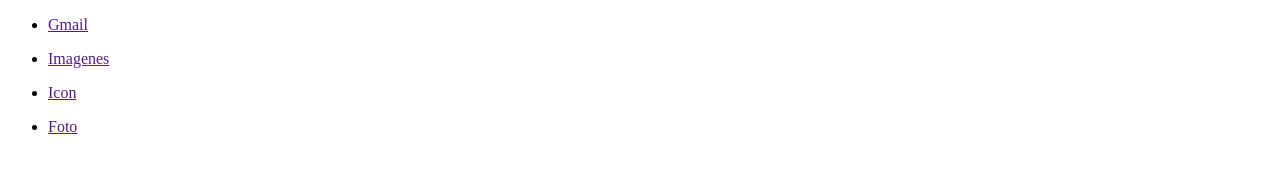
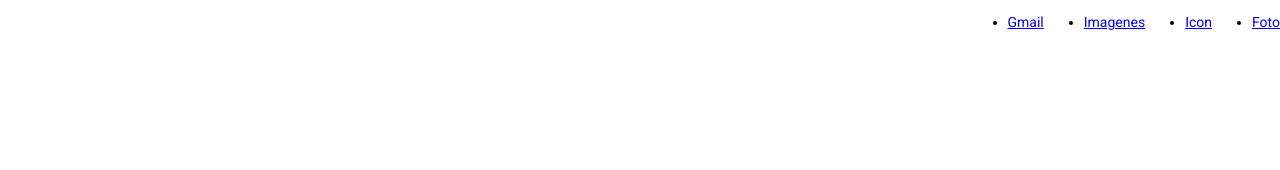
Before and after one commit to eacmGH/google_clone_tutorial, a plain HTML site: page index.html in a window 1280 px wide. Drawn offline with Linux system fonts and the light colour scheme.

Commit message:
usando BEM con guia de IA para una buena practica, primeros reseteos en estilos basicos y uso de flex en nav

```diff
--- a/css/style.css
+++ b/css/style.css
@@ -0,0 +1,19 @@
+@import url('https://fonts.googleapis.com/css2?family=Roboto:ital,wght@0,100;0,300;0,400;0,500;0,700;0,900;1,100;1,300;1,400;1,500;1,700;1,900&display=swap');
+
+body {
+  margin: 0;
+  padding: 0;
+  font-size: 14px;
+  font-family: 'Roboto', 'Arial', sans-serif;
+  box-sizing: border-box;
+}
+
+.header {
+  width: 100%;
+  height: 60px;
+}
+
+.main-nav {
+  display: flex;
+  justify-content: flex-end;
+}
--- a/index.html
+++ b/index.html
@@ -7,19 +7,19 @@
   <title>Document</title>
 </head>
 <body>
-  <header>
-    <nav>
-      <ul>
-        <li><a href="">Gmail</a></li>
+  <header class="header">
+    <nav class="main-nav">
+      <ul class="main-nav__list">
+        <li class="main-nav__item"><a class="main-nav__link" href="#">Gmail</a></li>
       </ul>
-      <ul>
-        <li><a href="">Imagenes</a></li>
+      <ul class="main-nav__list">
+        <li class="main-nav__item"><a class="main-nav__link" href="#">Imagenes</a></li>
       </ul>
-      <ul>
-        <li><a href="">Icon</a></li>
+      <ul class="main-nav__list">
+        <li class="main-nav__item"><a class="main-nav__icon" href="#">Icon</a></li>
       </ul>
-      <ul>
-        <li><a href="">Foto</a></li>
+      <ul class="main-nav__list">
+        <li class="main-nav__item"><a class="main-nav__link main-nav__link--photo" href="#">Foto</a></li>
       </ul>
     </nav>
   </header>
```
